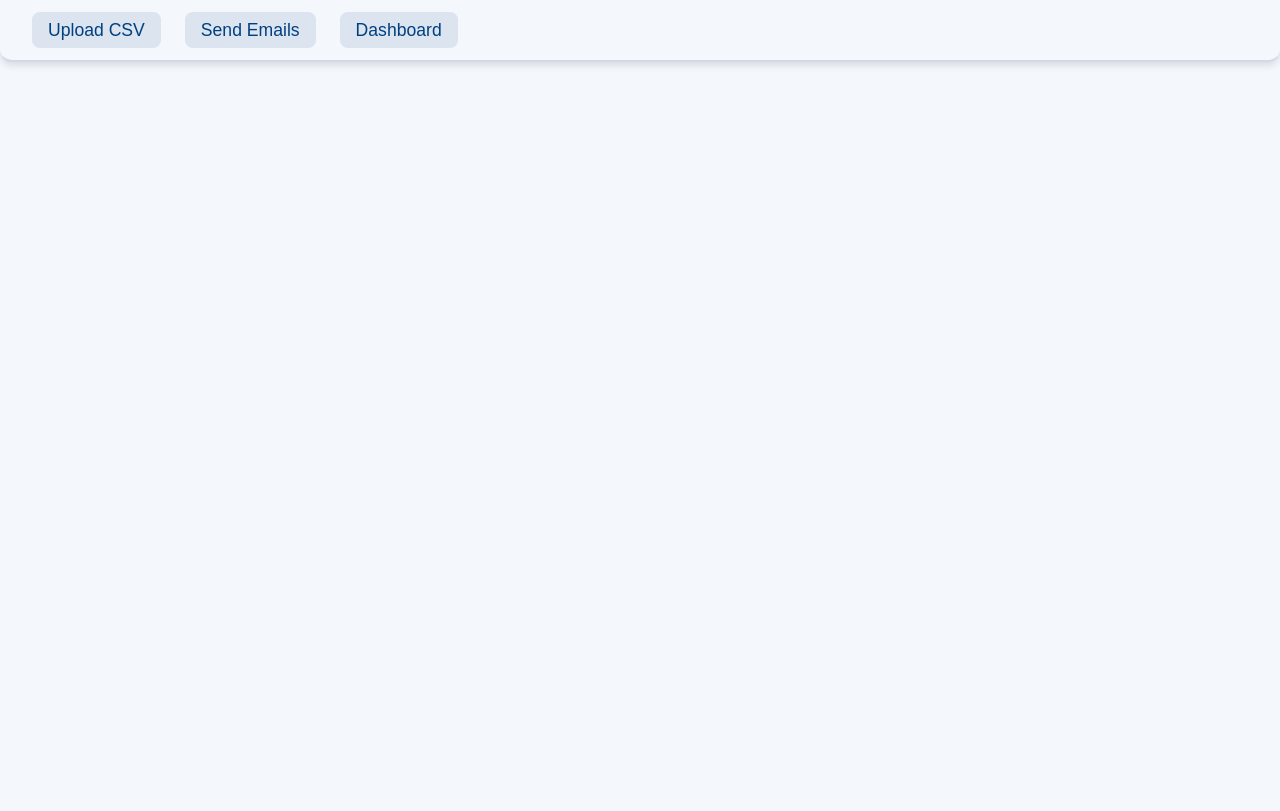
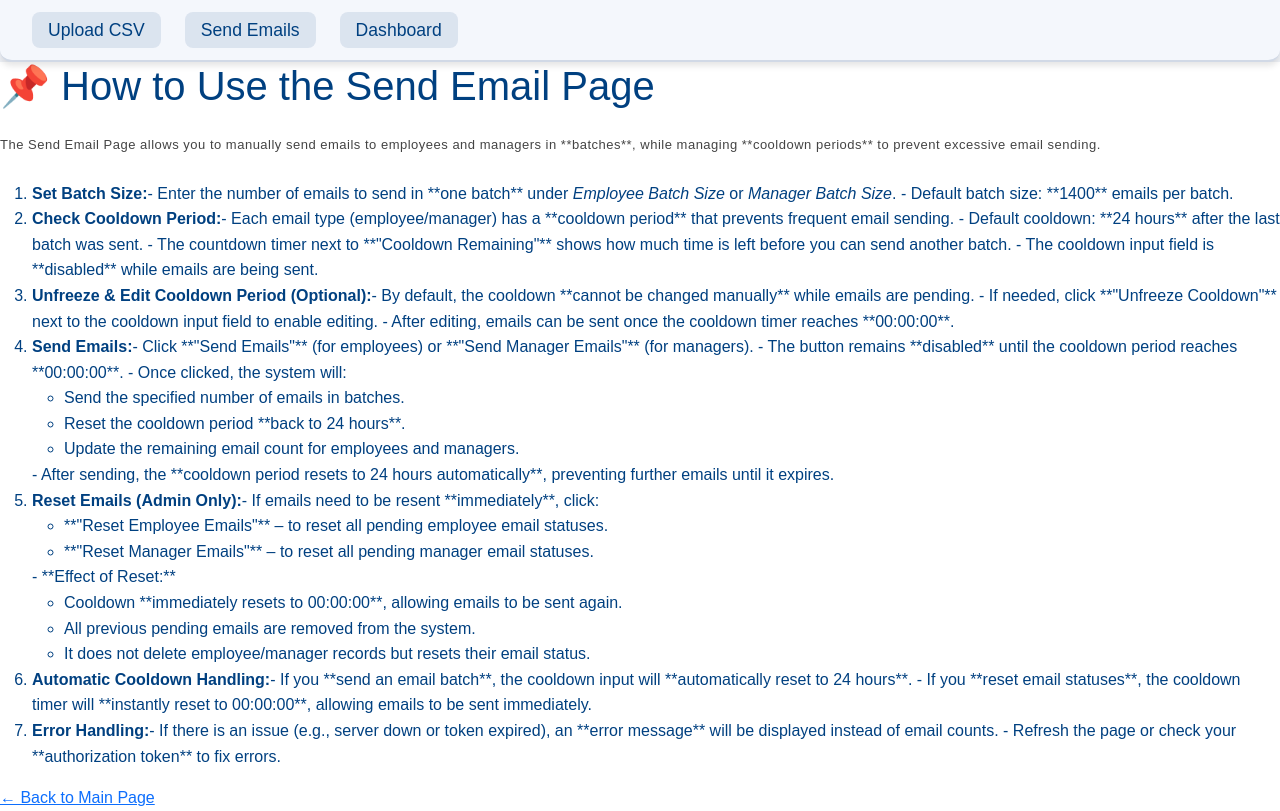
Before and after one commit to rahulapps29/flip_front, a React (Vite) app: page /instructions in a window 1280 px wide. Built offline with nearby package versions, Linux system fonts and the light colour scheme.

Commit message:
front end fix

```diff
--- a/src/App.jsx
+++ b/src/App.jsx
@@ -8,6 +8,7 @@ import SendEmailPage from './pages/SendEmail';
 import Dashboard from './pages/Dashboard';
 import FormPage from './pages/FormPage';
 import Login from './pages/Login';
+import Instructions from "./pages/Instructions";
 import AuthContext, { AuthProvider } from './context/AuthContext';
 import './App.css';
 
@@ -64,6 +65,7 @@ const App = () => {
         <Route path="/" element={<Navigate to="/dashboard" />} />
         <Route path="/login" element={<Login />} />
         <Route path="/form" element={<FormPage />} />
+        <Route path="/instructions" element={<Instructions />} />
         <Route path="/upload" element={<ProtectedRoute><UploadPage /></ProtectedRoute>} />
         <Route path="/send-email" element={<ProtectedRoute><SendEmailPage /></ProtectedRoute>} />
         <Route path="/dashboard" element={<ProtectedRoute><Dashboard /></ProtectedRoute>} />
--- a/src/pages/Home.css
+++ b/src/pages/Home.css
@@ -102,3 +102,21 @@
     font-weight: bold;
     margin-top: 10px;
   }
+
+
+  .send-email-reset-button {
+    background-color: #d9534f;
+    color: white;
+    padding: 10px 15px;
+    border: none;
+    border-radius: 5px;
+    font-size: 16px;
+    cursor: pointer;
+    transition: background 0.3s;
+    margin-top: 10px;
+    margin-right: 10px; /* Adds space between the buttons */
+}
+
+.send-email-reset-button:hover {
+    background-color: #c9302c;
+}
--- /dev/null
+++ b/src/pages/Instructions.jsx
@@ -0,0 +1,82 @@
+import React from "react";
+import { Link } from "react-router-dom";
+
+const Instructions = () => {
+  return (
+    <div className="max-w-2xl mx-auto p-6 bg-white shadow-lg rounded-lg">
+      <h1 className="text-2xl font-bold mb-4">📌 How to Use the Send Email Page</h1>
+      <p className="mb-4">
+        The Send Email Page allows you to manually send emails to employees and managers in **batches**, while managing **cooldown periods** to prevent excessive email sending.
+      </p>
+
+      <ol className="list-decimal pl-5 space-y-3">
+        <li>
+          <strong>Set Batch Size:</strong>
+          - Enter the number of emails to send in **one batch** under <em>Employee Batch Size</em> or <em>Manager Batch Size</em>.
+          - Default batch size: **1400** emails per batch.
+        </li>
+
+        <li>
+          <strong>Check Cooldown Period:</strong>
+          - Each email type (employee/manager) has a **cooldown period** that prevents frequent email sending.
+          - Default cooldown: **24 hours** after the last batch was sent.
+          - The countdown timer next to **"Cooldown Remaining"** shows how much time is left before you can send another batch.
+          - The cooldown input field is **disabled** while emails are being sent.
+        </li>
+
+        <li>
+          <strong>Unfreeze & Edit Cooldown Period (Optional):</strong>
+          - By default, the cooldown **cannot be changed manually** while emails are pending.
+          - If needed, click **"Unfreeze Cooldown"** next to the cooldown input field to enable editing.
+          - After editing, emails can be sent once the cooldown timer reaches **00:00:00**.
+        </li>
+
+        <li>
+          <strong>Send Emails:</strong>
+          - Click **"Send Emails"** (for employees) or **"Send Manager Emails"** (for managers).
+          - The button remains **disabled** until the cooldown period reaches **00:00:00**.
+          - Once clicked, the system will:
+            <ul className="list-disc pl-5">
+              <li>Send the specified number of emails in batches.</li>
+              <li>Reset the cooldown period **back to 24 hours**.</li>
+              <li>Update the remaining email count for employees and managers.</li>
+            </ul>
+          - After sending, the **cooldown period resets to 24 hours automatically**, preventing further emails until it expires.
+        </li>
+
+        <li>
+          <strong>Reset Emails (Admin Only):</strong>
+          - If emails need to be resent **immediately**, click:
+            <ul className="list-disc pl-5">
+              <li>**"Reset Employee Emails"** – to reset all pending employee email statuses.</li>
+              <li>**"Reset Manager Emails"** – to reset all pending manager email statuses.</li>
+            </ul>
+          - **Effect of Reset:**
+            <ul className="list-disc pl-5">
+              <li>Cooldown **immediately resets to 00:00:00**, allowing emails to be sent again.</li>
+              <li>All previous pending emails are removed from the system.</li>
+              <li>It does not delete employee/manager records but resets their email status.</li>
+            </ul>
+        </li>
+
+        <li>
+          <strong>Automatic Cooldown Handling:</strong>
+          - If you **send an email batch**, the cooldown input will **automatically reset to 24 hours**.
+          - If you **reset email statuses**, the cooldown timer will **instantly reset to 00:00:00**, allowing emails to be sent immediately.
+        </li>
+
+        <li>
+          <strong>Error Handling:</strong>
+          - If there is an issue (e.g., server down or token expired), an **error message** will be displayed instead of email counts.
+          - Refresh the page or check your **authorization token** to fix errors.
+        </li>
+      </ol>
+
+      <div className="mt-6">
+        <Link to="/" className="text-blue-600 hover:underline">← Back to Main Page</Link>
+      </div>
+    </div>
+  );
+};
+
+export default Instructions;
--- a/src/pages/SendEmail.jsx
+++ b/src/pages/SendEmail.jsx
@@ -1,4 +1,5 @@
 import React, { useState, useEffect } from 'react';
+import { Link } from "react-router-dom";
 import './SendEmail.css';
 
 const SendEmailPage = () => {
@@ -16,6 +17,9 @@ const SendEmailPage = () => {
   const [cooldownManager, setCooldownManager] = useState(24);
   const [remainingEmployeeTime, setRemainingEmployeeTime] = useState('');
   const [remainingManagerTime, setRemainingManagerTime] = useState('');
+  const [isCooldownEmployeeEnabled, setIsCooldownEmployeeEnabled] = useState(false);
+  const [isCooldownManagerEnabled, setIsCooldownManagerEnabled] = useState(false);
+
 
   useEffect(() => {
     fetchAllData();
@@ -26,6 +30,8 @@ const SendEmailPage = () => {
     }, 1000);
     return () => clearInterval(interval);
   }, [lastEmployeeSentTime, lastManagerSentTime, cooldownEmployee, cooldownManager]);
+
+
 
   const fetchAllData = async () => {
     await fetchLastSentTimes();
@@ -104,12 +110,19 @@ const SendEmailPage = () => {
       });
       const data = await response.json();
       setMessage(data.message);
+
+      // Correctly start the 24-hour cooldown
+      const now = new Date();
+      setLastEmployeeSentTime(now);
+      setCooldownEmployee(24);
+
       fetchAllData();
     } catch (error) {
       setMessage('Error sending emails.');
     }
     setIsSending(false);
 };
+
 
 const handleSendEmailsToManagers = async () => {
   setIsSendingManagers(true);
@@ -121,12 +134,19 @@ const SendEmailPage = () => {
     });
     const data = await response.json();
     setMessage2(data.message);
+
+    // Correctly start the 24-hour cooldown
+    const now = new Date();
+    setLastManagerSentTime(now);
+    setCooldownManager(24);
+
     fetchAllData();
   } catch (error) {
     setMessage2('Error sending emails to managers.');
   }
   setIsSendingManagers(false);
 };
+
 
 
 const handleResetEmails = async () => {
@@ -136,13 +156,30 @@ const SendEmailPage = () => {
       method: 'POST',
       headers: { 'Authorization': `Bearer ${token}` },
     });
-      const data = await response.json();
+
+    if (response.ok) {
       setMessage('✅ Employee email statuses reset successfully.');
-      fetchAllData(); // Refresh cooldown time and remaining count
+
+      // 🌟 Full Reset: Initialize Everything
+      setLastEmployeeSentTime(null);
+      setRemainingEmployeeTime('00:00:00');
+      setCooldownEmployee(24);
+      setIsCooldownEmployeeEnabled(false);
+      setEmployeeBatchSize(1400); // Reset batch size to default
+      setRemainingEmails(null); // Reset UI for remaining emails
+
+      // 🌟 Ensure we don't fetch old last sent time immediately
+      setTimeout(() => {
+        fetchRemainingEmails(); // Fetch only remaining email count, NOT last sent time
+      }, 1500);
+    } else {
+      setMessage('❌ Error resetting employee emails.');
+    }
   } catch (error) {
     setMessage('❌ Error resetting employee emails.');
   }
 };
+
 const handleResetManagerEmails = async () => {
   try {
     const token = localStorage.getItem('token');
@@ -150,9 +187,25 @@ const SendEmailPage = () => {
       method: 'POST',
       headers: { 'Authorization': `Bearer ${token}` },
     });
-      const data = await response.json();
+
+    if (response.ok) {
       setMessage2('✅ Manager email statuses reset successfully.');
-      fetchAllData(); // Refresh cooldown time and remaining count
+
+      // 🌟 Full Reset: Initialize Everything
+      setLastManagerSentTime(null);
+      setRemainingManagerTime('00:00:00');
+      setCooldownManager(24);
+      setIsCooldownManagerEnabled(false);
+      setManagerBatchSize(1400); // Reset batch size to default
+      setRemainingManagerEmails(null); // Reset UI for remaining manager emails
+
+      // 🌟 Ensure we don't fetch old last sent time immediately
+      setTimeout(() => {
+        fetchRemainingManagerEmails(); // Fetch only remaining count, NOT last sent time
+      }, 1500);
+    } else {
+      setMessage2('❌ Error resetting manager emails.');
+    }
   } catch (error) {
     setMessage2('❌ Error resetting manager emails.');
   }
@@ -161,9 +214,17 @@ const SendEmailPage = () => {
 
 
 
+
+
+
+
   return (
     <div className="send-email-container">
       <h1 className="send-email-title">Send Emails Manually</h1>
+      <p className="mb-4">Use this page to send emails to employees and managers in batches.</p>
+<Link to="/instructions" className="text-blue-600 hover:underline">
+  📖 Read Instructions
+</Link>
 
       <label className="send-email-label">
         Employee Batch Size:
@@ -172,8 +233,26 @@ const SendEmailPage = () => {
 
       <label className="send-email-label">
         Cooldown Period (Hours):
-        <input type="number" value={cooldownEmployee} onChange={(e) => setCooldownEmployee(Number(e.target.value))} className="send-email-input" min="1" />
+        {/* <input type="number" value={cooldownEmployee} onChange={(e) => setCooldownEmployee(Number(e.target.value))} className="send-email-input" min="1" /> */}
+        <input
+  type="number"
+  value={cooldownEmployee}
+  onChange={(e) => setCooldownEmployee(Math.max(0, parseInt(e.target.value) || 0))}
+  className="send-email-input"
+  min="0"
+  disabled={!isCooldownEmployeeEnabled && (remainingEmployeeTime !== '00:00:00' || isSending)}
+/>
+
+
       </label>
+      <button
+  className="send-email-unfreeze-button"
+  onClick={() => setIsCooldownEmployeeEnabled(true)}
+  disabled={isCooldownEmployeeEnabled}
+>
+  Unfreeze Cooldown
+</button>
+
 
       <p>Cooldown Remaining: {remainingEmployeeTime}</p>
       <p>Remaining Employee Emails: {remainingEmails ?? 'Loading...'}</p>
@@ -192,8 +271,26 @@ const SendEmailPage = () => {
 
       <label className="send-email-label">
         Cooldown Period (Hours):
-        <input type="number" value={cooldownManager} onChange={(e) => setCooldownManager(Number(e.target.value))} className="send-email-input" min="1" />
+        {/* <input type="number" value={cooldownManager} onChange={(e) => setCooldownManager(Number(e.target.value))} className="send-email-input" min="1" /> */}
+        <input
+  type="number"
+  value={cooldownManager}
+  onChange={(e) => setCooldownManager(Math.max(0, parseInt(e.target.value) || 0))}
+  className="send-email-input"
+  min="0"
+  disabled={!isCooldownManagerEnabled && (remainingManagerTime !== '00:00:00' || isSendingManagers)}
+/>
+
+
       </label>
+      <button
+  className="send-email-unfreeze-button"
+  onClick={() => setIsCooldownManagerEnabled(true)}
+  disabled={isCooldownManagerEnabled}
+>
+  Unfreeze Cooldown
+</button>
+
 
       <p>Cooldown Remaining: {remainingManagerTime}</p>
       <p>Remaining Manager Emails: {remainingManagerEmails ?? 'Loading...'}</p>
```
Also changed, not shown: src/pages/SendEmail.css (+24 -1 lines). Lines whose indentation alone changed are shown as unchanged.
